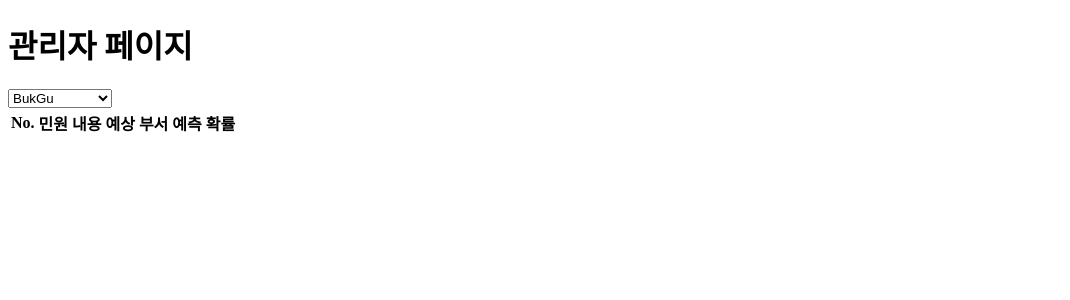
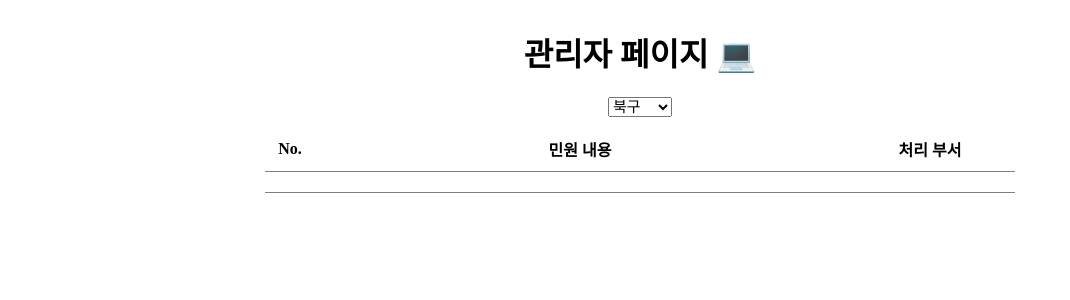
Before and after one commit to eleron7/Daegu_Complain_Classiffication, a Flask app: page /predict/hidden/manager in a window 1280 px wide. Shown: the top 300 px of the page, without its empty margins (0-1070 px from the left). Run offline with Flask 3, Linux system fonts and the light colour scheme; lists and menus that the app fills with data are empty; parts of the project's set-up code (start-up, migrations or seed data) failed here and were passed over; some web fonts are replaced.

Commit message:
Manager css

```diff
--- /dev/null
+++ b/web/민원 웹/static/css/manager.css
@@ -0,0 +1,58 @@
+@font-face {
+    font-family: 'SUITE-Regular';
+    src: url('https://cdn.jsdelivr.net/gh/projectnoonnu/noonfonts_2304-2@1.0/SUITE-Regular.woff2') format('woff2');
+    font-weight: 400;
+    font-style: normal;
+}
+
+main{
+    font-family: 'SUITE-Regular';
+    height: 100%;
+    width: 750px;
+    margin: 0 auto;
+    text-align: center;
+    /* 수평정렬 */
+    display: table;
+}
+
+
+main>section>.table-wrap{
+    width: 750px;
+}
+
+main>section>.table-wrap>table{
+    margin: 0 auto;
+    width: 100%;
+    table-layout: fixed;
+    border-spacing: 15px 30px;
+    border-collapse: collapse;
+    margin-left:auto;
+    margin-right:auto;
+}
+
+
+
+table tr{
+    border-bottom: 1px solid gray;
+}
+
+table th, table td{
+    padding: 10px;
+    text-align: center;
+}
+
+#subscription_page{
+    font-family: 'SUITE-Regular';
+    font-size: 15px;
+    margin-bottom: 10px;
+}
+
+table tr{
+    border-bottom: 1px solid gray;
+}
+
+
+.th_sub {
+    table-layout: fixed;
+    width: 150px;
+}
--- a/web/민원 웹/templates/index.html
+++ b/web/민원 웹/templates/index.html
@@ -4,7 +4,7 @@
     <meta charset="UTF-8">
     <meta http-equiv="X-UA-Compatible" content="IE=edge">
     <meta name="viewport" content="width=device-width, initial-scale=1.0">
-    <title>AIVLE</title>
+    <title>대구시 민원 접수</title>
     <link rel="stylesheet" href="../static/css/main.css">
 </head>
 <body>
--- a/web/민원 웹/templates/manager.html
+++ b/web/민원 웹/templates/manager.html
@@ -4,47 +4,42 @@
     <meta charset="UTF-8">
     <meta http-equiv="X-UA-Compatible" content="IE=edge">
     <meta name="viewport" content="width=device-width, initial-scale=1.0">
-    <title>AIVLE</title>
+    <title>관리자 페이지</title>
+    <link rel="stylesheet" href="../static/css/manager.css">
 </head>
 <body>
-    <h1>관리자 페이지</h1>
+    <main calss="contents">
+    <h1>관리자 페이지 💻</h1>
     <select id="subscription_page">
-        <option value="BukGu" selected>BukGu</option>
-        <option value="DalseongGun">DalseongGun</option>
-        <option value="DalsuGu">DalsuGu</option>
-        <option value="DongGu">DongGu</option>
-        <option value="JungGu">JungGu</option>
-        <option value="NamGu">NamGu</option>
-        <option value="SeoGu">SeoGu</option>
-        <option value="Suseonggu">SuseongGu</option>
+        <option value="BukGu" selected>북구</option>
+        <option value="DalseongGun">달성군</option>
+        <option value="DalsuGu">달서구</option>
+        <option value="DongGu">동구</option>
+        <option value="JungGu">중구</option>
+        <option value="NamGu">남구</option>
+        <option value="SeoGu">서구</option>
+        <option value="Suseonggu">수성구</option>
     </select>
-    <div class="container mt-5">
-        <div class="d-flex justify-content-center row">
-            <div class="col-md-10">
-                <div class="rounded">
-                    <div class="table-responsive table-borderless">
+    <section class="wrap">
+        <div class="contents-wrap table-wrap">
                 <table class="table">
                     <thead>
                         <tr>
-                                    <th class="text-center">No.</th>
-                                    <th>민원 내용</th>
-                                    <th>예상 부서</th>
-                                    <th>예측 확률</th>
+                            <th class="th_num" width='30px'>No.</th>
+                            <th class="th_text">민원 내용</th>
+                            <th class="th_sub" width='150px'>처리 부서</th>
                         </tr>
                     </thead>
                     <tbody class="table-body">
-                                <tr class="cell-1" data-toggle="collapse" data-target="#demo">
-                                    <td id = "text"></td>
-                                    <td id = "category"></td>
-                                    <td id = "pred"></td>
+                        <tr>
+                            <td class="td_num" id = "num"></td>
+                            <td class="td_text" id = "text"></td>
+                            <td class="td_sub" id = "category" width='150px'></td>
                         </tr>
                     </tbody>
                 </table>
         </div>
-                </div>
-            </div>
-        </div>
-    </div>
+    </section>
     <script>
         // 로컬 스토리지에서 데이터 가져오기
         const data_list = localStorage.getItem('storedData');
@@ -64,11 +59,10 @@
             tableBody.innerHTML = ''; // 테이블 초기화
             filteredDataList.forEach((data, index) => {
                 const row = `
-                    <tr class="cell-1" data-toggle="collapse" data-target="#demo">
-                        <td class="text-center">${index + 1}</td>
+                    <tr>
+                        <td>${index + 1}</td>
                         <td>${data.text}</td>
                         <td>${data.category}</td>
-                        <td>${data.pred}</td>
                     </tr>
                 `;
                 tableBody.innerHTML += row;
@@ -86,16 +80,18 @@
             tableBody.innerHTML = ''; // 테이블 초기화
             filteredDataList.forEach((data, index) => {
                 const row = `
-                    <tr class="cell-1" data-toggle="collapse" data-target="#demo">
-                        <td class="text-center">${index + 1}</td>
+                    <tr>
+                        <td>${index + 1}</td>
                         <td>${data.text}</td>
                         <td>${data.category}</td>
-                        <td>${data.pred}</td>
                     </tr>
                 `;
                 tableBody.innerHTML += row;
             });
         });
+
+
     </script>
+</main>
 </body>
 </html>
--- a/web/민원 웹/templates/result.html
+++ b/web/민원 웹/templates/result.html
@@ -4,7 +4,7 @@
     <meta charset="UTF-8">
     <meta http-equiv="X-UA-Compatible" content="IE=edge">
     <meta name="viewport" content="width=device-width, initial-scale=1.0">
-    <title>AIVLE</title>
+    <title>민원 접수 성공</title>
     <link rel="stylesheet" href="../static/css/result.css">
 </head>
 <body>
```
Lines whose indentation alone changed are shown as unchanged.
